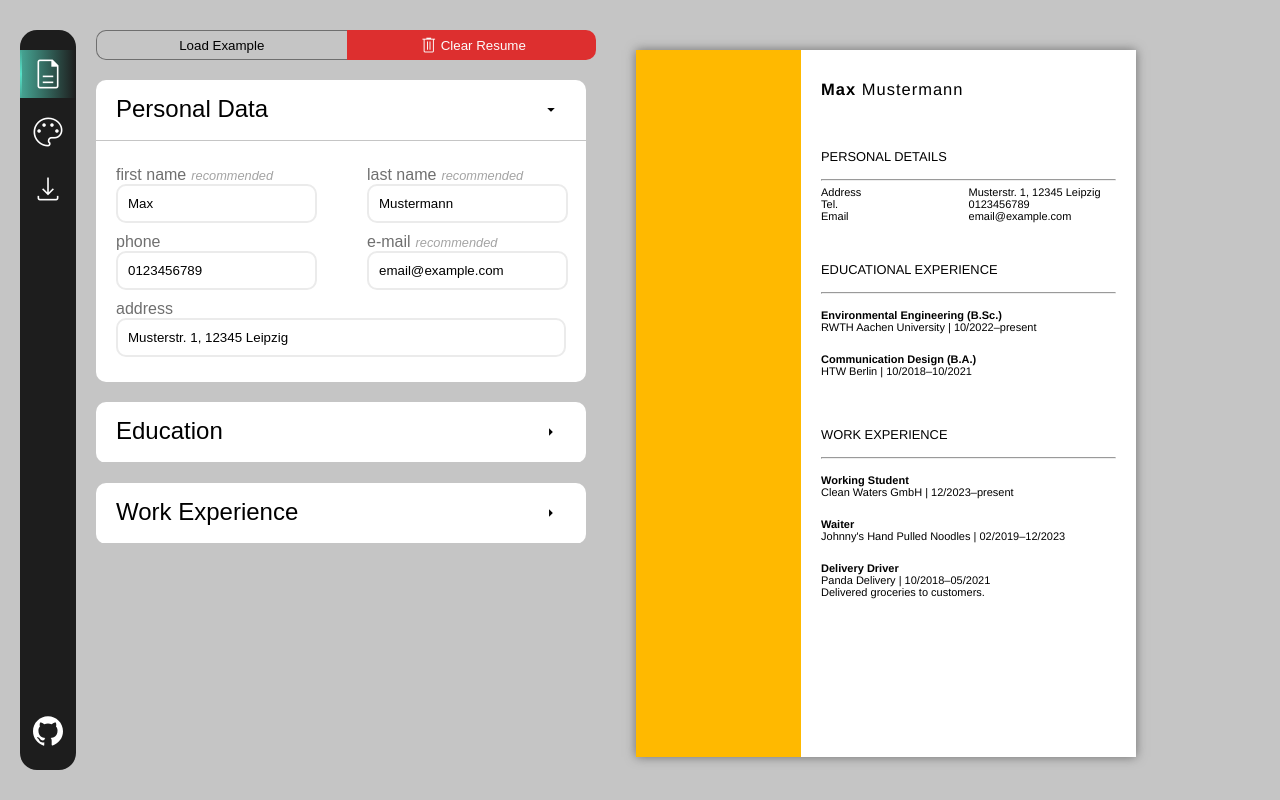
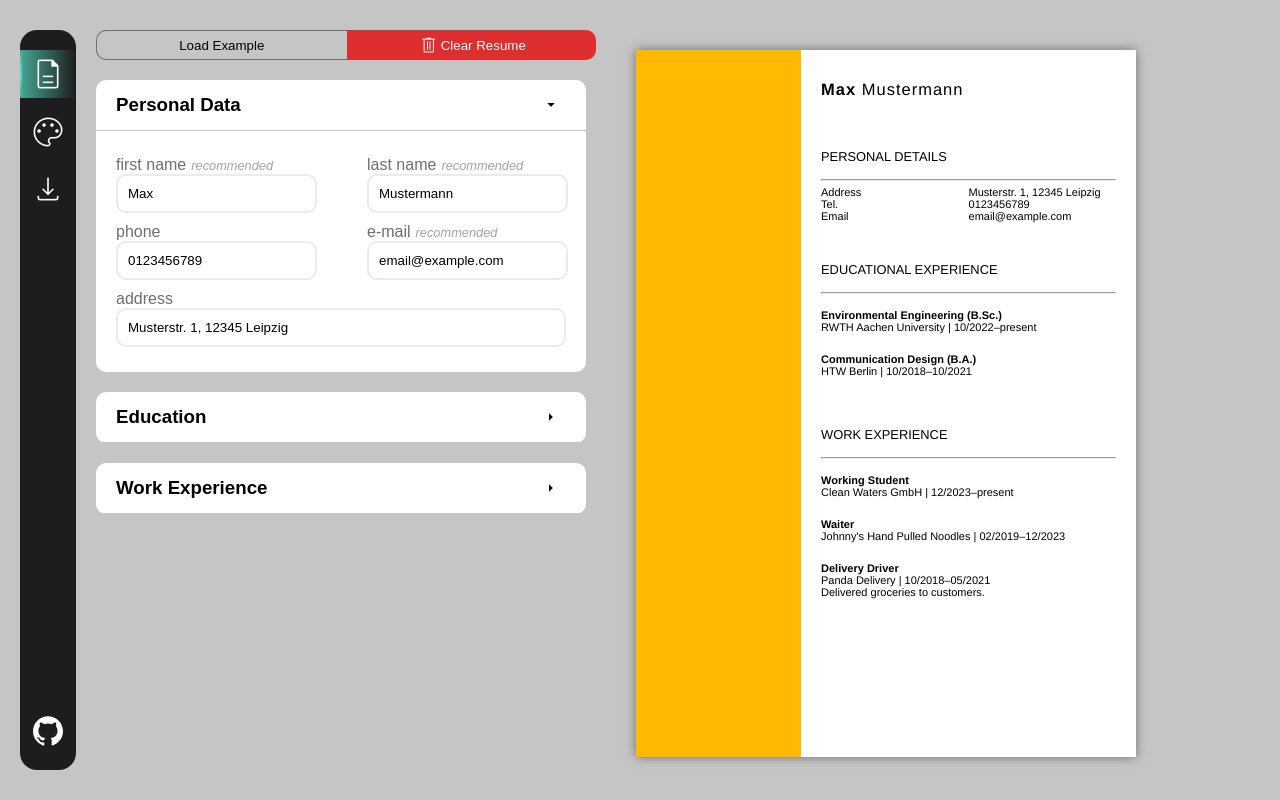
Before and after one commit to tln12/cv-project, a React (Vite) app: page / in a window 1280 px wide. Built offline with nearby package versions, Linux system fonts and the light colour scheme; the HTML template or start-up script is replaced by a standard one; a web font is replaced by a local one.

Commit message:
change font of heading

```diff
--- a/src/components/Collapsible.jsx
+++ b/src/components/Collapsible.jsx
@@ -9,10 +9,12 @@ const StyledCollapsible = styled.div`
   border-radius: var(--bar-control);
   margin-right: 10px;
 `;
-const StyledHeader = styled.h2`
-  padding: 15px var(--padding-lr-control);
+const StyledHeader = styled.h3`
+  padding: 10px var(--padding-lr-control);
   display: flex;
   justify-content: space-between;
+  font-weight: bold;
+  align-items: center;
   border-bottom: 1.5px solid var(--bgc-body);
 `;
 const StyledWrapper = styled.div`
```
